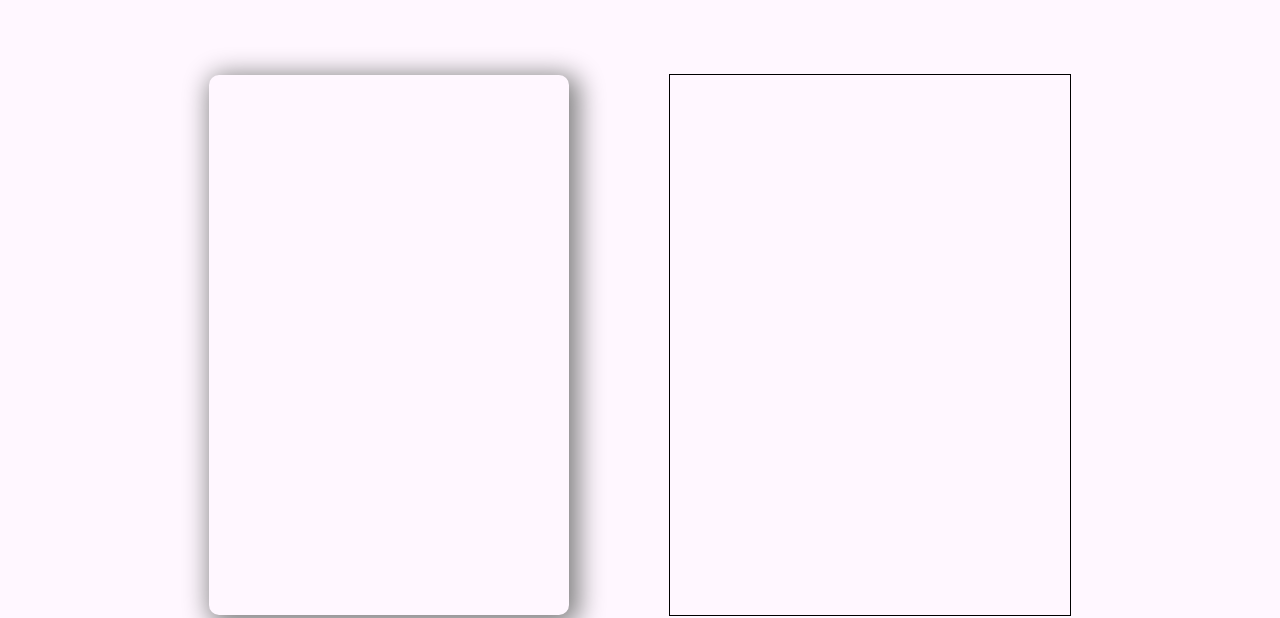
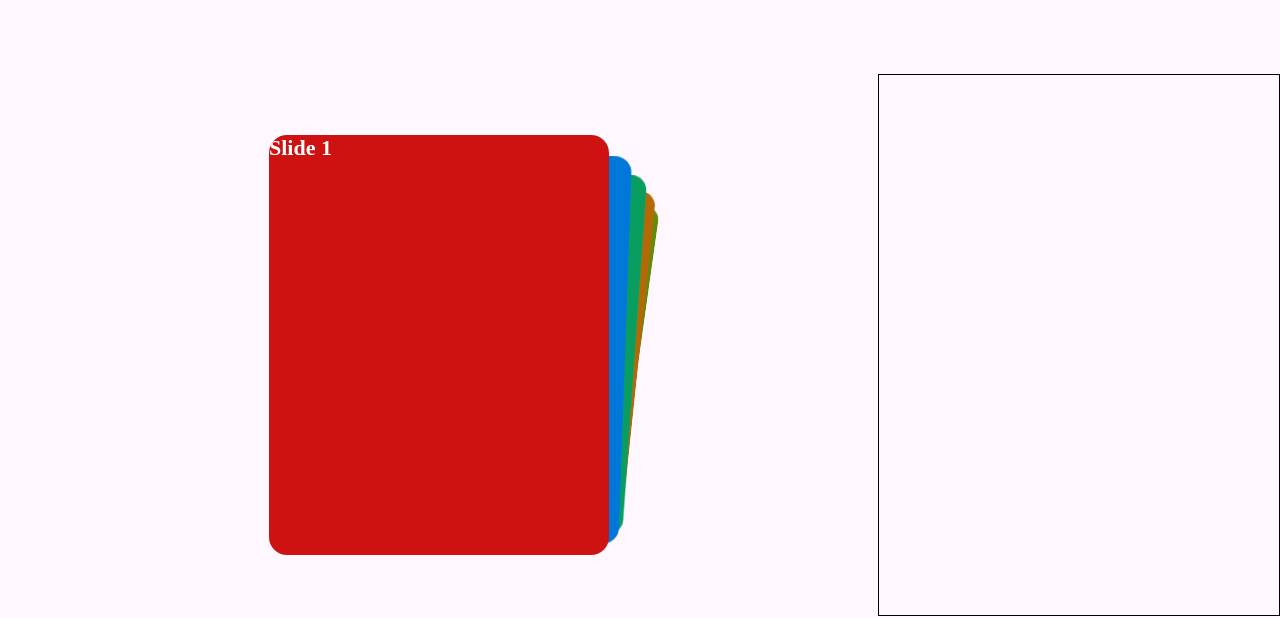
Before and after one commit to leeyounagh/intoducemyself, a React (Create React App) app: page /about in a window 1280 px wide. Shown: the part 885-1503 px from the top of the page. Built offline with nearby package versions, Linux system fonts and the light colour scheme; a web font is replaced by a local one.

Commit message:
style npm 카드스와이퍼스타일 적용을위한 sass 설치

```diff
--- a/package.json
+++ b/package.json
@@ -13,8 +13,9 @@
     "react-router-dom": "^6.6.1",
     "react-scripts": "5.0.1",
     "redux": "^4.2.0",
+    "sass": "^1.57.1",
     "styled-components": "^5.3.6",
-
+    "swiper": "^8.4.5",
     "web-vitals": "^2.1.4"
   },
   "scripts": {
--- a/src/component/about/Cardswiper.js
+++ b/src/component/about/Cardswiper.js
@@ -1,5 +1,13 @@
 import React from "react";
 import styled from "styled-components";
+import { Swiper, SwiperSlide } from "swiper/react";
+// Import Swiper styles
+import "swiper/css";
+import "swiper/css/effect-cards";
+
+import "./swiperStyles.scss";
+// import required modules
+import { EffectCards } from "swiper";
 
 const Card = [
   { id: 1, name: "자기소개", src: "테스트1.jpg" },
@@ -12,11 +20,42 @@ const Card = [
 const Cardswiper = () => {
   return (
     <CardSwiperContainer>
-      <CardDiv />
+      {/* <CardDiv /> */}
+
+      <Swiper
+        effect={"cards"}
+        grabCursor={true}
+        modules={[EffectCards]}
+        className="mySwiper"
+      >
+        <CardDiv>
+          <SwiperSlide>Slide 1</SwiperSlide>
+        </CardDiv>
+        <CardDiv>
+          <SwiperSlide>Slide 2</SwiperSlide>
+        </CardDiv>
+        <CardDiv>
+          <SwiperSlide>Slide 3</SwiperSlide>
+        </CardDiv>
+        <CardDiv>
+          <SwiperSlide>Slide 4</SwiperSlide>
+        </CardDiv>
+        <CardDiv>
+          <SwiperSlide>Slide 5</SwiperSlide>
+        </CardDiv>
+      </Swiper>
+
       <DescDiv />
     </CardSwiperContainer>
   );
 };
+
+const CardDiv = styled.div`
+  border-radius: 18px;
+  font-size: 22px;
+  font-weight: bold;
+  color: #fff;
+`;
 
 const CardSwiperContainer = styled.div`
   width: 100%;
@@ -25,20 +64,7 @@ const CardSwiperContainer = styled.div`
   justify-content: center;
   align-items: center;
   background-color: rgb(255, 247, 255);
-`;
-
-const CardDiv = styled.div`
-  width: 360px;
-  height: 540px;
-  border-radius: 10px;
-  box-shadow: 5px 5px 26px 5px gray;
-  /* offset-x | offset-y | blur-radius | spread-radius | color */
-  background-size: cover;
-  background-repeat: no-repeat;
-  background-position: none;
-  touch-action: none;
-  user-select: none;
-  margin-right: 100px;
+  position: relative;
 `;
 
 const DescDiv = styled.div`
--- /dev/null
+++ b/src/component/about/swiperStyles.scss
@@ -0,0 +1,33 @@
+
+.swiper {
+  width: 340px;
+  height: 420px;
+}
+
+.swiper-slide {
+
+  border-radius: 18px;
+  font-size: 22px;
+  font-weight: bold;
+  color: #fff;
+}
+
+.swiper-slide:nth-child(1n) {
+  background-color: rgb(206, 17, 17);
+}
+
+.swiper-slide:nth-child(2n) {
+  background-color: rgb(0, 140, 255);
+}
+
+.swiper-slide:nth-child(3n) {
+  background-color: rgb(10, 184, 111);
+}
+
+.swiper-slide:nth-child(4n) {
+  background-color: rgb(211, 122, 7);
+}
+
+.swiper-slide:nth-child(5n) {
+  background-color: rgb(118, 163, 12);
+}
```
Also changed, not shown: 1 other file (tests, documents, lock files or other folders).
